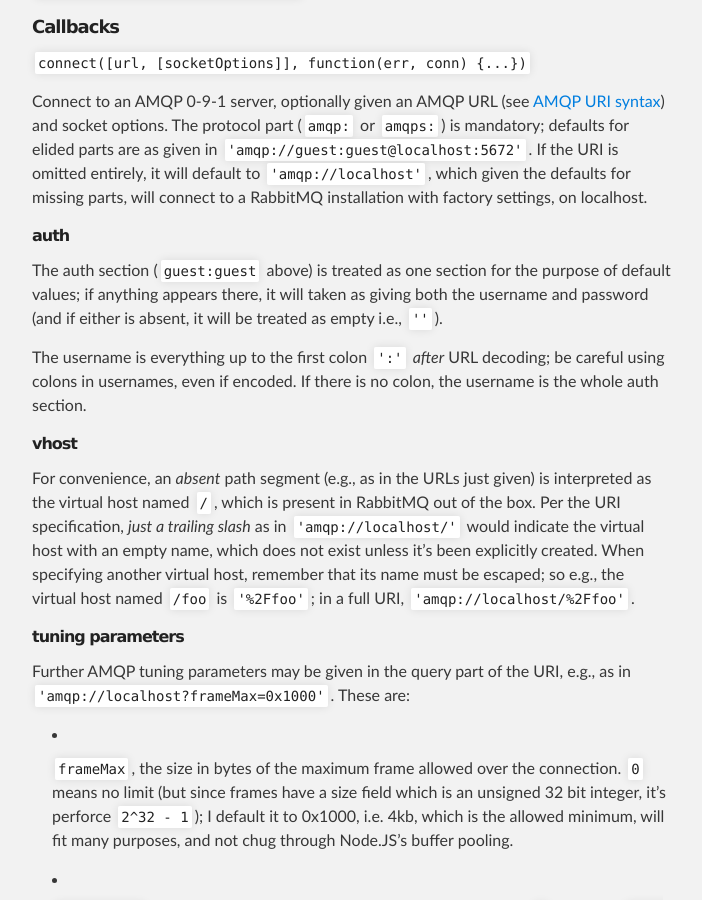
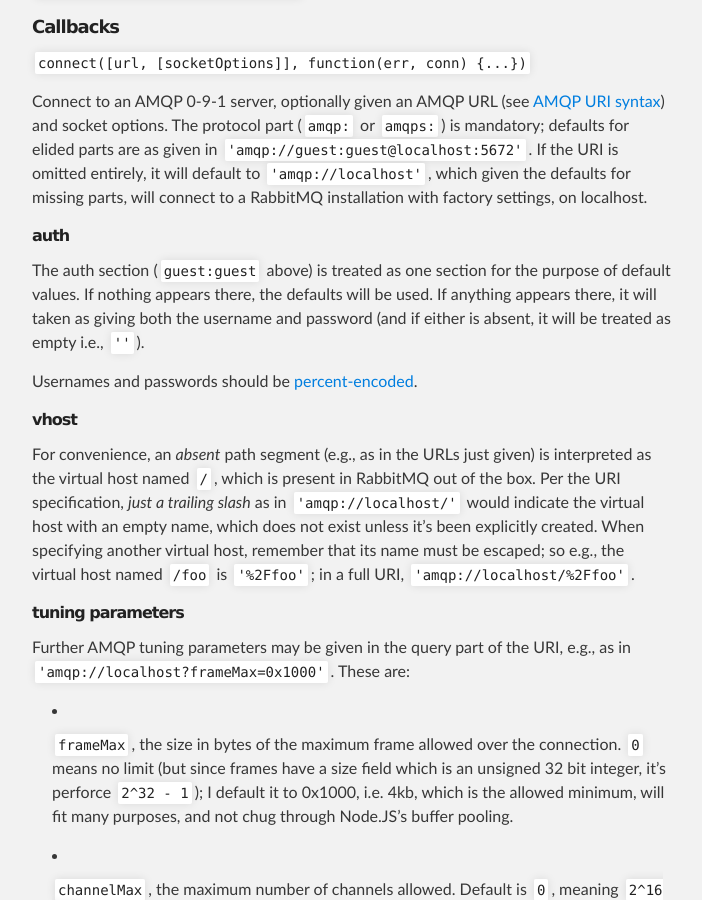
Before and after one commit to amqp-node/amqplib, a Jekyll site: the page built from channel_api.md, in a window 1280 px wide and 900 px high, scrolled down 7042 px. Shown: the whole window, without its empty margins (288-990 px from the left). Built offline with Jekyll 4.4.1, drawn with Linux system fonts in a browser that asks for light colours; Markdown is read by kramdown in place of the engine named in the settings.

Commit message:
Change explanation of auth section

```diff
--- a/channel_api.md
+++ b/channel_api.md
@@ -337,13 +337,12 @@ with factory settings, on localhost.
 ###### auth
 
 The auth section (`guest:guest` above) is treated as one section for
-the purpose of default values; if anything appears there, it will
-taken as giving both the username and password (and if either is
-absent, it will be treated as empty i.e., `''`).
+the purpose of default values. If nothing appears there, the defaults
+will be used. If anything appears there, it will taken as giving both
+the username and password (and if either is absent, it will be treated
+as empty i.e., `''`).
 
-The username is everything up to the first colon `':'` _after_ URL
-decoding; be careful using colons in usernames, even if encoded. If
-there is no colon, the username is the whole auth section.
+Usernames and passwords should be [percent-encoded][].
 
 ###### vhost
 
@@ -1474,3 +1473,4 @@ there are messages in the queue.
 [rabbitmq-prefetch]: http://www.rabbitmq.com/consumer-prefetch.html
 [wikipedia-nagling]: http://en.wikipedia.org/wiki/Nagle%27s_algorithm
 [rabbitmq-priority-queue]: http://www.rabbitmq.com/priority.html
+[percent-encoded]: https://developer.mozilla.org/en-US/docs/Glossary/percent-encoding
```
